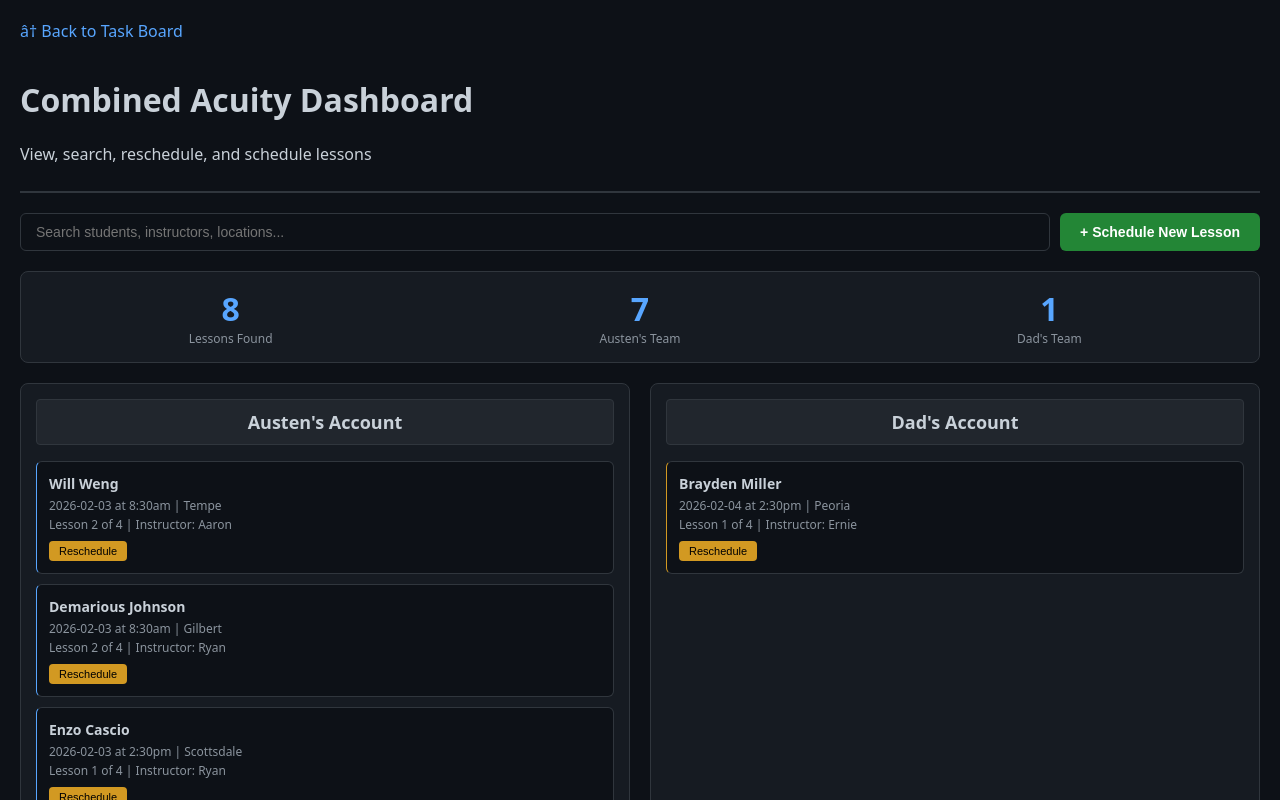
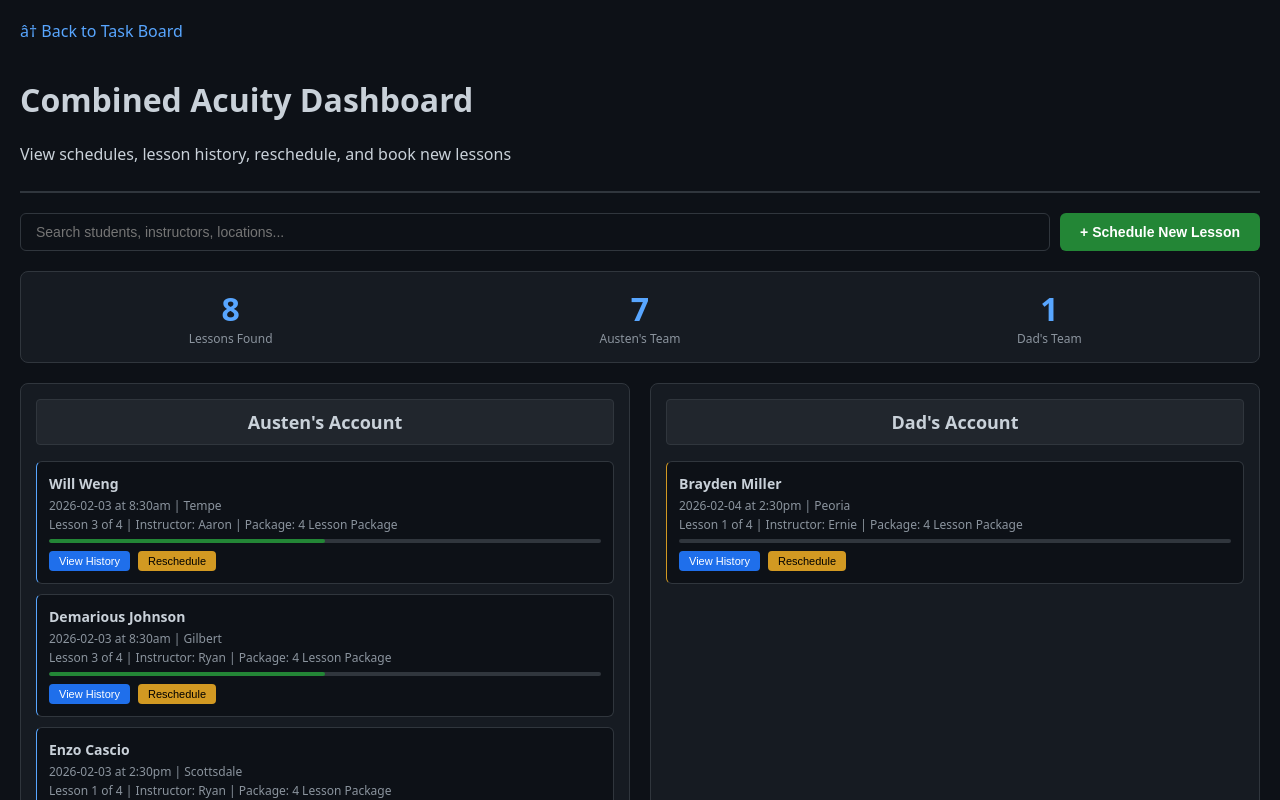
Before and after one commit to austendvds-boop/tronbot, a Next.js app in the folder assistant-board/: page /acuity in a window 1280 px wide. Shown: the top 800 px of the page. Built offline with nearby package versions, Linux system fonts and the light colour scheme.

Commit message:
Add lesson history view with progress tracking

```diff
--- a/assistant-board/pages/acuity.js
+++ b/assistant-board/pages/acuity.js
@@ -10,14 +10,89 @@ export default function AcuityDashboard() {
   const [selectedLesson, setSelectedLesson] = useState(null);
   const [showRescheduleModal, setShowRescheduleModal] = useState(false);
   const [showScheduleModal, setShowScheduleModal] = useState(false);
+  const [showHistoryModal, setShowHistoryModal] = useState(false);
+  const [selectedStudent, setSelectedStudent] = useState(null);
   const [notification, setNotification] = useState(null);
+
+  // Mock student history database
+  const studentHistory = {
+    'Will Weng': {
+      package: '4 Lesson Package',
+      completed: [
+        { date: '2026-01-15', time: '9:00am', instructor: 'Aaron', location: 'Tempe', lessonNum: 1, notes: 'Basic controls, parking' },
+        { date: '2026-01-22', time: '10:00am', instructor: 'Aaron', location: 'Tempe', lessonNum: 2, notes: 'City driving, intersections' }
+      ],
+      upcoming: [
+        { date: '2026-02-03', time: '8:30am', instructor: 'Aaron', location: 'Tempe', lessonNum: 3 }
+      ],
+      remaining: 1
+    },
+    'Demarious Johnson': {
+      package: '4 Lesson Package',
+      completed: [
+        { date: '2026-01-20', time: '8:30am', instructor: 'Ryan', location: 'Gilbert', lessonNum: 1, notes: 'Intro, neighborhood driving' },
+        { date: '2026-01-27', time: '8:30am', instructor: 'Ryan', location: 'Gilbert', lessonNum: 2, notes: 'Highway merge, lane changes' }
+      ],
+      upcoming: [
+        { date: '2026-02-03', time: '8:30am', instructor: 'Ryan', location: 'Gilbert', lessonNum: 3 }
+      ],
+      remaining: 1
+    },
+    'Enzo Cascio': {
+      package: '4 Lesson Package',
+      completed: [],
+      upcoming: [
+        { date: '2026-02-03', time: '2:30pm', instructor: 'Ryan', location: 'Scottsdale', lessonNum: 1 }
+      ],
+      remaining: 3
+    },
+    'Alexis Hayes': {
+      package: 'Single Lesson',
+      completed: [],
+      upcoming: [
+        { date: '2026-02-03', time: '2:30pm', instructor: 'Austen', location: 'Greenway', lessonNum: 1 }
+      ],
+      remaining: 0
+    },
+    'Thomas Chutes': {
+      package: '4 Lesson Package',
+      completed: [],
+      upcoming: [
+        { date: '2026-02-03', time: '2:30pm', instructor: 'Aaron', location: 'Gilbert', lessonNum: 1 }
+      ],
+      remaining: 3
+    },
+    'Keaton Huls': {
+      package: '2 Lesson Package',
+      completed: [],
+      upcoming: [
+        { date: '2026-02-03', time: '5:30pm', instructor: 'Ryan', location: 'Downtown Phoenix', lessonNum: 1 }
+      ],
+      remaining: 1
+    },
+    'Lily Vaughan': {
+      package: 'Unknown',
+      completed: [],
+      upcoming: [
+        { date: '2026-02-03', time: '5:30pm', instructor: 'Aaron', location: 'Gilbert', lessonNum: 1 }
+      ],
+      remaining: '?'
+    },
+    'Brayden Miller': {
+      package: '4 Lesson Package',
+      completed: [],
+      upcoming: [
+        { date: '2026-02-04', time: '2:30pm', instructor: 'Ernie', location: 'Peoria', lessonNum: 1 }
+      ],
+      remaining: 3
+    }
+  };
 
   useEffect(() => {
     fetchCombinedSchedule();
   }, []);
 
   useEffect(() => {
-    // Filter schedule based on search
     if (searchQuery) {
       const filtered = {
         austen: schedule.austen.filter(l =>
@@ -39,11 +114,10 @@ export default function AcuityDashboard() {
 
   const fetchCombinedSchedule = async () => {
     try {
-      // This would fetch from both Acuity accounts via API
       const mockData = {
         austen: [
-          { id: '1', student: 'Will Weng', time: '8:30am', instructor: 'Aaron', lesson: '2 of 4', location: 'Tempe', date: '2026-02-03' },
-          { id: '2', student: 'Demarious Johnson', time: '8:30am', instructor: 'Ryan', lesson: '2 of 4', location: 'Gilbert', date: '2026-02-03' },
+          { id: '1', student: 'Will Weng', time: '8:30am', instructor: 'Aaron', lesson: '3 of 4', location: 'Tempe', date: '2026-02-03' },
+          { id: '2', student: 'Demarious Johnson', time: '8:30am', instructor: 'Ryan', lesson: '3 of 4', location: 'Gilbert', date: '2026-02-03' },
           { id: '3', student: 'Enzo Cascio', time: '2:30pm', instructor: 'Ryan', lesson: '1 of 4', location: 'Scottsdale', date: '2026-02-03' },
           { id: '4', student: 'Alexis Hayes', time: '2:30pm', instructor: 'Austen', lesson: 'Single', location: 'Greenway', date: '2026-02-03' },
           { id: '5', student: 'Thomas Chutes', time: '2:30pm', instructor: 'Aaron', lesson: '1 of 4', location: 'Gilbert', date: '2026-02-03' },
@@ -68,11 +142,14 @@ export default function AcuityDashboard() {
     setShowRescheduleModal(true);
   };
 
+  const handleViewHistory = (studentName) => {
+    setSelectedStudent(studentName);
+    setShowHistoryModal(true);
+  };
+
   const confirmReschedule = async (newTime) => {
-    // This would call Acuity API to reschedule
     setNotification(`Rescheduling ${selectedLesson.student} to ${newTime}...`);
 
-    // Notify Claw
     await fetch('/api/notify', {
       method: 'POST',
       headers: { 'Content-Type': 'application/json' },
@@ -91,7 +168,6 @@ export default function AcuityDashboard() {
   const handleScheduleNew = async (lessonData) => {
     setNotification(`Scheduling new lesson for ${lessonData.student}...`);
 
-    // Notify Claw
     await fetch('/api/notify', {
       method: 'POST',
       headers: { 'Content-Type': 'application/json' },
@@ -141,13 +217,12 @@ export default function AcuityDashboard() {
       borderRadius: '6px',
       borderLeft: '4px solid #238636',
       border: '1px solid #30363d',
-      cursor: 'pointer',
       transition: 'all 0.2s'
     },
-    lessonCardHover: { background: '#1f242c' },
     austenCard: { borderLeftColor: '#58a6ff' },
     dadCard: { borderLeftColor: '#d29922' },
-    studentName: { fontWeight: 'bold', fontSize: '14px', marginBottom: '4px' },
+    studentName: { fontWeight: 'bold', fontSize: '14px', marginBottom: '4px', cursor: 'pointer' },
+    studentNameHover: { color: '#58a6ff' },
     lessonInfo: { fontSize: '12px', color: '#8b949e', marginBottom: '2px' },
     actionButtons: { display: 'flex', gap: '8px', marginTop: '8px' },
     smallBtn: {
@@ -158,6 +233,19 @@ export default function AcuityDashboard() {
       fontSize: '11px'
     },
     rescheduleBtn: { background: '#d29922', color: 'black' },
+    historyBtn: { background: '#1f6feb', color: 'white' },
+    progressBar: {
+      height: '4px',
+      background: '#30363d',
+      borderRadius: '2px',
+      marginTop: '6px',
+      overflow: 'hidden'
+    },
+    progressFill: {
+      height: '100%',
+      background: '#238636',
+      borderRadius: '2px'
+    },
     summary: {
       display: 'flex',
       gap: '20px',
@@ -187,10 +275,31 @@ export default function AcuityDashboard() {
       padding: '24px',
       borderRadius: '8px',
       border: '1px solid #30363d',
-      maxWidth: '500px',
-      width: '90%'
+      maxWidth: '600px',
+      width: '90%',
+      maxHeight: '80vh',
+      overflow: 'auto'
     },
     modalTitle: { fontSize: '18px', fontWeight: 'bold', marginBottom: '16px' },
+    historySection: { marginBottom: '20px' },
+    historyTitle: { fontSize: '14px', fontWeight: 'bold', color: '#8b949e', marginBottom: '10px', textTransform: 'uppercase' },
+    historyItem: {
+      background: '#0d1117',
+      padding: '10px',
+      borderRadius: '4px',
+      marginBottom: '8px',
+      border: '1px solid #30363d'
+    },
+    historyDate: { fontWeight: 'bold', fontSize: '13px' },
+    historyDetails: { fontSize: '12px', color: '#8b949e', marginTop: '4px' },
+    historyNotes: { fontSize: '11px', color: '#58a6ff', marginTop: '4px', fontStyle: 'italic' },
+    packageInfo: {
+      background: '#21262d',
+      padding: '12px',
+      borderRadius: '6px',
+      marginBottom: '16px',
+      border: '1px solid #30363d'
+    },
     input: {
       width: '100%',
       padding: '10px',
@@ -215,6 +324,53 @@ export default function AcuityDashboard() {
 
   const totalLessons = filteredSchedule.austen.length + filteredSchedule.dad.length;
 
+  const renderLessonCard = (lesson, accountType) => {
+    const history = studentHistory[lesson.student];
+    const completedCount = history?.completed?.length || 0;
+    const totalLessons = history?.package?.includes('4') ? 4 : history?.package?.includes('2') ? 2 : history?.package?.includes('Single') ? 1 : 4;
+    const progressPercent = totalLessons > 0 ? (completedCount / totalLessons) * 100 : 0;
+
+    return (
+      <li key={lesson.id} style={{...styles.lessonCard, ...(accountType === 'austen' ? styles.austenCard : styles.dadCard)}}>
+        <div
+          style={styles.studentName}
+          onClick={() => handleViewHistory(lesson.student)}
+        >
+          {lesson.student}
+        </div>
+        <div style={styles.lessonInfo}>{lesson.date} at {lesson.time} | {lesson.location}</div>
+        <div style={styles.lessonInfo}>
+          Lesson {lesson.lesson} | Instructor: {lesson.instructor}
+          {history && (
+            <span> | Package: {history.package}</span>
+          )}
+        </div>
+
+        {/* Progress bar */}
+        {history && (
+          <div style={styles.progressBar}>
+            <div style={{...styles.progressFill, width: `${progressPercent}%`}}></div>
+          </div>
+        )}
+
+        <div style={styles.actionButtons}>
+          <button
+            onClick={() => handleViewHistory(lesson.student)}
+            style={{...styles.smallBtn, ...styles.historyBtn}}
+          >
+            View History
+          </button>
+          <button
+            onClick={() => handleReschedule(lesson)}
+            style={{...styles.smallBtn, ...styles.rescheduleBtn}}
+          >
+            Reschedule
+          </button>
+        </div>
+      </li>
+    );
+  };
+
   return (
     <div style={styles.container}>
       <Head>
@@ -226,7 +382,7 @@ export default function AcuityDashboard() {
 
       <header style={styles.header}>
         <h1>Combined Acuity Dashboard</h1>
-        <p>View, search, reschedule, and schedule lessons</p>
+        <p>View schedules, lesson history, reschedule, and book new lessons</p>
       </header>
 
       {/* Controls */}
@@ -276,21 +432,7 @@ export default function AcuityDashboard() {
             <div style={styles.empty}>No lessons found</div>
           ) : (
             <ul style={styles.lessonList}>
-              {filteredSchedule.austen.map((lesson) => (
-                <li key={lesson.id} style={{...styles.lessonCard, ...styles.austenCard}}>
-                  <div style={styles.studentName}>{lesson.student}</div>
-                  <div style={styles.lessonInfo}>{lesson.date} at {lesson.time} | {lesson.location}</div>
-                  <div style={styles.lessonInfo}>Lesson {lesson.lesson} | Instructor: {lesson.instructor}</div>
-                  <div style={styles.actionButtons}>
-                    <button
-                      onClick={() => handleReschedule(lesson)}
-                      style={{...styles.smallBtn, ...styles.rescheduleBtn}}
-                    >
-                      Reschedule
-                    </button>
-                  </div>
-                </li>
-              ))}
+              {filteredSchedule.austen.map((lesson) => renderLessonCard(lesson, 'austen'))}
             </ul>
           )}
         </div>
@@ -302,25 +444,73 @@ export default function AcuityDashboard() {
             <div style={styles.empty}>No lessons found</div>
           ) : (
             <ul style={styles.lessonList}>
-              {filteredSchedule.dad.map((lesson) => (
-                <li key={lesson.id} style={{...styles.lessonCard, ...styles.dadCard}}>
-                  <div style={styles.studentName}>{lesson.student}</div>
-                  <div style={styles.lessonInfo}>{lesson.date} at {lesson.time} | {lesson.location}</div>
-                  <div style={styles.lessonInfo}>Lesson {lesson.lesson} | Instructor: {lesson.instructor}</div>
-                  <div style={styles.actionButtons}>
-                    <button
-                      onClick={() => handleReschedule(lesson)}
-                      style={{...styles.smallBtn, ...styles.rescheduleBtn}}
-                    >
-                      Reschedule
-                    </button>
-                  </div>
-                </li>
-              ))}
+              {filteredSchedule.dad.map((lesson) => renderLessonCard(lesson, 'dad'))}
             </ul>
           )}
         </div>
       </div>
+
+      {/* History Modal */}
+      {showHistoryModal && selectedStudent && studentHistory[selectedStudent] && (
+        <div style={styles.modal} onClick={() => setShowHistoryModal(false)}>
+          <div style={styles.modalContent} onClick={e => e.stopPropagation()}>
+            <h3 style={styles.modalTitle}>{selectedStudent} - Lesson History</h3>
+
+            {/* Package Info */}
+            <div style={styles.packageInfo}>
+              <strong>Package:</strong> {studentHistory[selectedStudent].package}<br/>
+              <strong>Completed:</strong> {studentHistory[selectedStudent].completed.length} lessons<br/>
+              <strong>Remaining:</strong> {studentHistory[selectedStudent].remaining} lessons
+            </div>
+
+            {/* Completed Lessons */}
+            {studentHistory[selectedStudent].completed.length > 0 && (
+              <div style={styles.historySection}>
+                <div style={styles.historyTitle}>Completed Lessons</div>
+                {studentHistory[selectedStudent].completed.map((lesson, idx) => (
+                  <div key={idx} style={styles.historyItem}>
+                    <div style={styles.historyDate}>
+                      Lesson {lesson.lessonNum}: {lesson.date} at {lesson.time}
+                    </div>
+                    <div style={styles.historyDetails}>
+                      Instructor: {lesson.instructor} | Location: {lesson.location}
+                    </div>
+                    {lesson.notes && (
+                      <div style={styles.historyNotes}>Notes: {lesson.notes}</div>
+                    )}
+                  </div>
+                ))}
+              </div>
+            )}
+
+            {/* Upcoming Lessons */}
+            {studentHistory[selectedStudent].upcoming.length > 0 && (
+              <div style={styles.historySection}>
+                <div style={styles.historyTitle}>Upcoming</div>
+                {studentHistory[selectedStudent].upcoming.map((lesson, idx) => (
+                  <div key={idx} style={{...styles.historyItem, borderColor: '#238636'}}>
+                    <div style={styles.historyDate}>
+                      Lesson {lesson.lessonNum}: {lesson.date} at {lesson.time}
+                    </div>
+                    <div style={styles.historyDetails}>
+                      Instructor: {lesson.instructor} | Location: {lesson.location}
+                    </div>
+                  </div>
+                ))}
+              </div>
+            )}
+
+            <div style={{display: 'flex', justifyContent: 'flex-end'}}>
+              <button
+                onClick={() => setShowHistoryModal(false)}
+                style={{...styles.button, background: '#30363d', color: 'white'}}
+              >
+                Close
+              </button>
+            </div>
+          </div>
+        </div>
+      )}
 
       {/* Reschedule Modal */}
       {showRescheduleModal && selectedLesson && (
@@ -379,6 +569,10 @@ export default function AcuityDashboard() {
               <option value="Ryan">Ryan</option>
               <option value="Ernie">Ernie</option>
               <option value="Michelle">Michelle</option>
+              <option value="Allan">Allan</option>
+              <option value="Bob">Bob</option>
+              <option value="Brandon">Brandon</option>
+              <option value="Freddy">Freddy</option>
             </select>
             <div style={{display: 'flex', gap: '10px', justifyContent: 'flex-end'}}>
               <button
```
